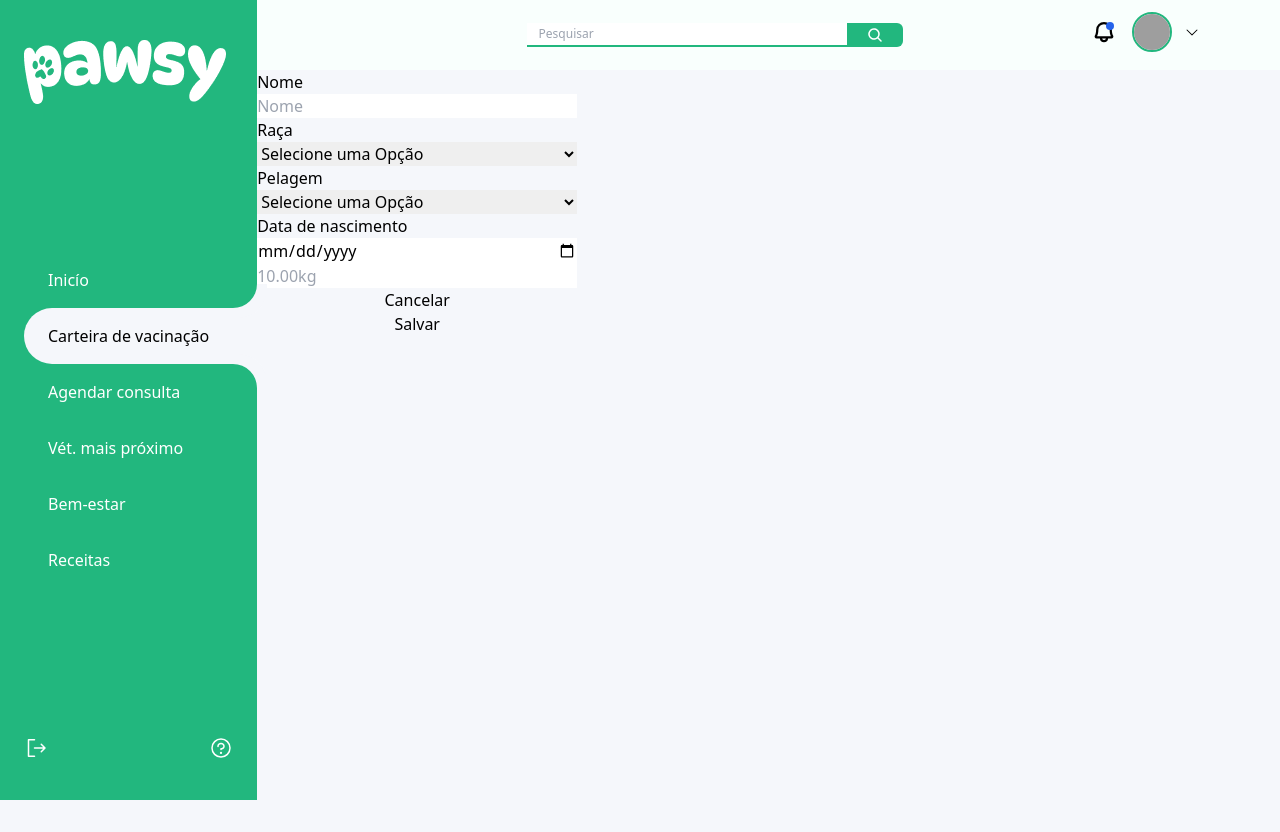
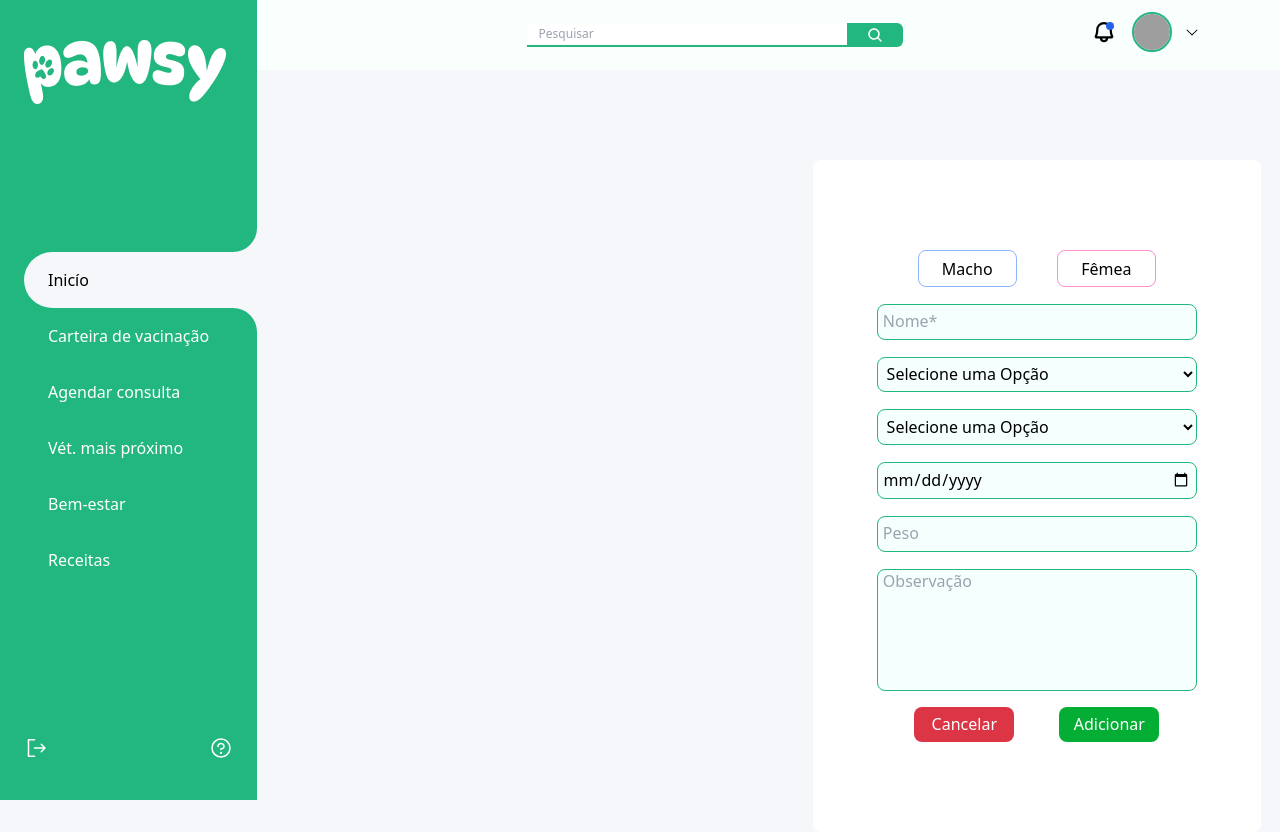
Before and after one commit to pawsy-oficial/pawsy, a React (Vite) app: page /tutor in a window 1280 px wide. Before the commit the page ends 800 px from the top, so only its background shows below. Built offline with nearby package versions, Linux system fonts and the light colour scheme; grey boxes are pictures that could not be loaded.

Commit message:
começo da pagina

```diff
--- /dev/null
+++ b/src/components/FormNewPet/index.css
@@ -0,0 +1,117 @@
+form {
+    display: flex;
+    flex-direction: column;
+    justify-content: center;
+    align-items: center;
+    position: absolute;
+    width: 28rem;
+    height: 42rem;
+    left: 50.8rem;
+    top: 10rem;
+    background: #FFFFFF;
+    border-radius: 8px;
+}
+
+button[id="male"]{
+    border: 1px solid #8FB5FF;
+    width: 6.2rem;
+    height: 2.3rem;
+    border-radius: 8px;
+    cursor: pointer;
+    margin:auto;
+}
+
+button[id="female"]{
+    border: 1px solid #FF8FCB;
+    width: 6.2rem;
+    height: 2.3rem;
+    border-radius: 8px;
+    cursor: pointer;
+    margin-left: 40px;
+}
+
+input[id="inputs"]{
+    padding: 0.3rem;
+    width: 20rem;
+    border-radius: 8px;
+    border: 1px solid #22B77E;
+    background: #F5FFFE;
+    margin-top: 17px;
+}
+
+input[id="inputs"]::placeholder {
+    position: absolute;
+    left: 5px;
+}
+
+input[id="obs"]{
+    justify-content: space-between;
+    padding: 3rem;
+    border-radius: 8px;
+    border: 1px solid #22B77E;
+    background: #F5FFFE;
+    margin-top: 17px;
+    width: 20rem;
+}
+
+input[id="obs"]::placeholder {
+    position: absolute;
+    top: 0;
+    left: 5px;
+}
+
+select[id="options"]{
+    padding: 0.3rem;
+    border-radius: 8px;
+    border: 1px solid #22B77E;
+    background: #F5FFFE;
+    margin-top: 17px;
+    width: 20rem;
+}
+
+select[id="coat"]{
+    padding: 0.3rem;
+    border-radius: 8px;
+    border: 1px solid #22B77E;
+    background: #F5FFFE;
+    margin-top: 17px;
+    width: 20rem;
+}
+
+div[id="buttons"] {
+    /* display: flex; */
+    padding-top: 1rem;
+    /* flex-wrap: wrap; */
+    /* flex-direction: row; */
+    /* align-content: space-between; */
+}
+
+button[id="adicionar"] {
+    background: #04AD34;
+    color: white;
+    width: 100px;
+    height: 35px;
+    border-radius: 8px;
+    cursor: pointer;
+    margin-left: 45px;
+}
+
+button[id="adicionar"]:hover {
+    cursor: pointer;
+    background-color: #12be18;
+  }
+
+button[id="cancelar"] {
+    margin: auto;
+    background: #DC3545;
+    color: white;
+    width: 100px;
+    height: 35px;
+    border-radius: 8px;
+    cursor: pointer;
+}
+
+button[id="cancelar"]:hover {
+    cursor: pointer;
+    background: #c7303f;
+  }
--- a/src/components/FormNewPet/index.tsx
+++ b/src/components/FormNewPet/index.tsx
@@ -1,5 +1,5 @@
 import React, { FormEvent, useState } from "react"
-
+import "./index.css"
 interface IFromNewPet {
     isFirstAccess: boolean
 }
@@ -12,9 +12,30 @@ const FormNewPet = (props: IFromNewPet) => {
         "Pitbull",
         "Beagle",
         "Poodle",
-        "Giraffe",
         "Husky",
         "Dachshund",
+        "Pug",
+        "Shih Tzu",
+        "Pastor Alemão",
+        "Rottweiler",
+        "Labrador",
+        "Pinscher",
+        "Golden Retriever",
+        "SRD",
+    ]
+
+    const catsRace = [
+        "Persa",
+        "Siamês",
+        "Maine Coon",
+        "Angorá",
+        "Sphynx",
+        "Ragdoll",
+        "Ashera",
+        "American Shorthair",
+        "Exótico",
+        "SRD",
+
     ]
 
     const coat = [
@@ -37,20 +58,26 @@ const FormNewPet = (props: IFromNewPet) => {
     }
 
     return (
-        <form className="flex-col flex  w-80" onSubmit={handleSubmit}>
-            <label htmlFor="name">Nome</label>
-            <input name="name" type="text" placeholder="Nome" required />
-            <label htmlFor="race">Raça</label>
-            <select required name="race">
-                <option value="" >Selecione uma Opção</option>
+        <form onSubmit={handleSubmit}>
+            {/* <label htmlFor="name">Nome</label> */}
+
+            <div>
+                <button id="male" type="submit">Macho</button>
+                <button id="female" type="submit">Fêmea</button>
+            </div>
+
+            <input id="inputs" name="name" type="text" placeholder="Nome*" required />
+            {/* <label htmlFor="race">Raça</label> */}
+            <select id="options" required name="race">
+                <option value="">Selecione uma Opção</option>
                 {
                     dogsRace.map(dog => (
                         <option key={dog}>{dog}</option>
                     ))
                 }
             </select>
-            <label htmlFor="coat">Pelagem</label>
-            <select required name="coat">
+            {/* <label htmlFor="coat">Pelagem</label> */}
+            <select id="coat" required name="coat">
                 <option value="" >Selecione uma Opção</option>
                 {
                     coat.map(dog => (
@@ -58,12 +85,19 @@ const FormNewPet = (props: IFromNewPet) => {
                     ))
                 }
             </select>
-            <label htmlFor="birthday">Data de nascimento</label>
-            <input type="date" id="birthday" name="birthday" />
-            <input placeholder="10.00kg" />
+            {/* <label htmlFor="birthday">Data de nascimento</label> */}
+            <input type="date" id="inputs" name="birthday" />
 
-            {!isFirstAccess ? <button >Cancelar</button> : null}
-            <button type="submit">Salvar</button>
+            {/* <label htmlFor="weight">Peso</label> */}
+            <input id="inputs" placeholder="Peso" />
+
+            <input id="obs" placeholder="Observação"/>
+
+            <div id="buttons">
+                {!isFirstAccess ? <button id="cancelar">Cancelar</button> : null}
+                <button id="adicionar" type="submit">Adicionar</button>
+            </div>
+
 
         </form>
     )
--- a/src/components/Navbar.jsx
+++ b/src/components/Navbar.jsx
@@ -5,11 +5,11 @@ export function NavbarTutor() {
   const pages = [
     {
       name: "Inicío",
-      pathname: "/clinic",
+      pathname: "/tutor",
     },
     {
       name: "Carteira de vacinação",
-      pathname: "/tutor",
+      pathname: "/carteira-de-vacinao",
     },
     {
       name: "Agendar consulta",
```
